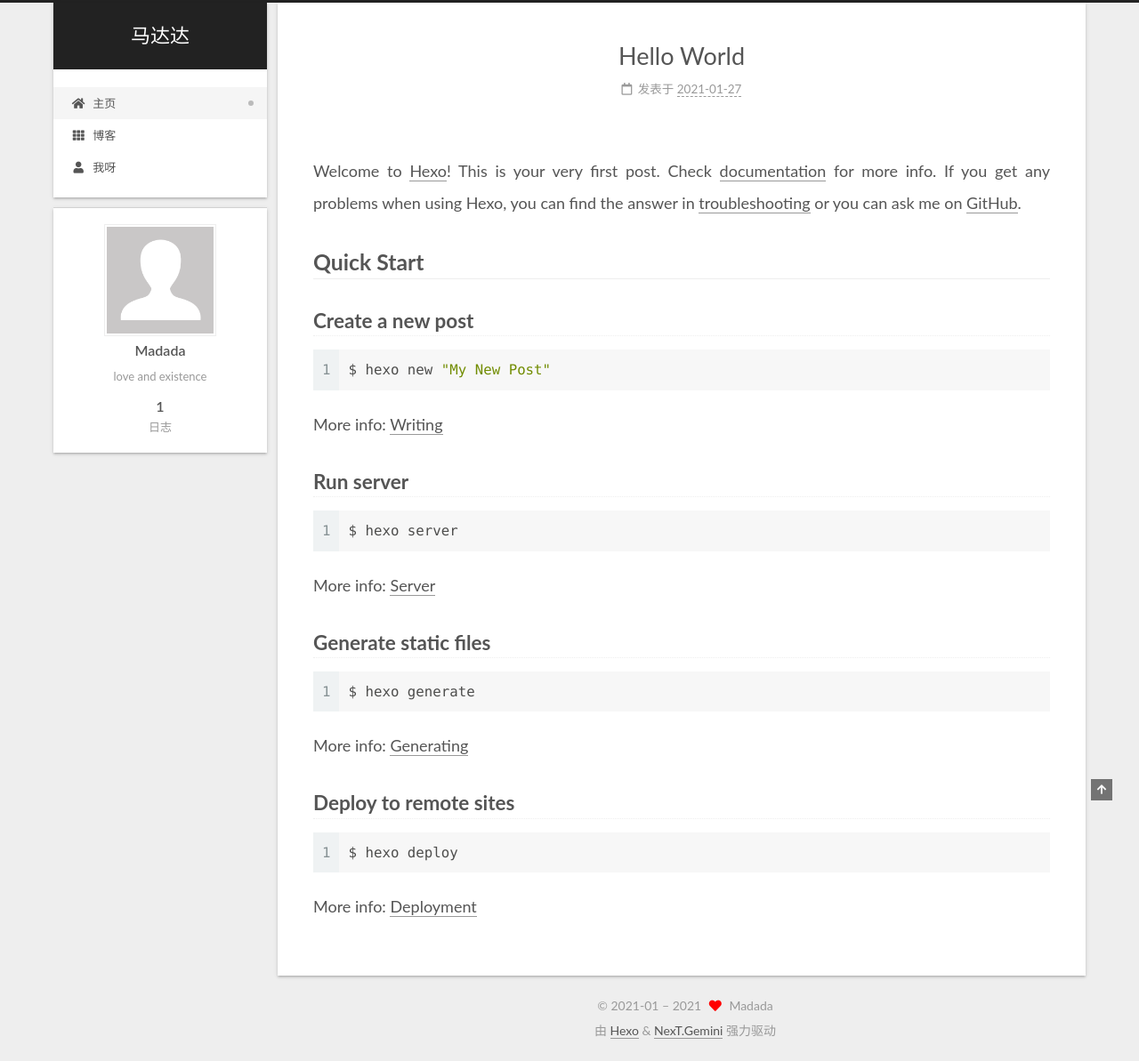
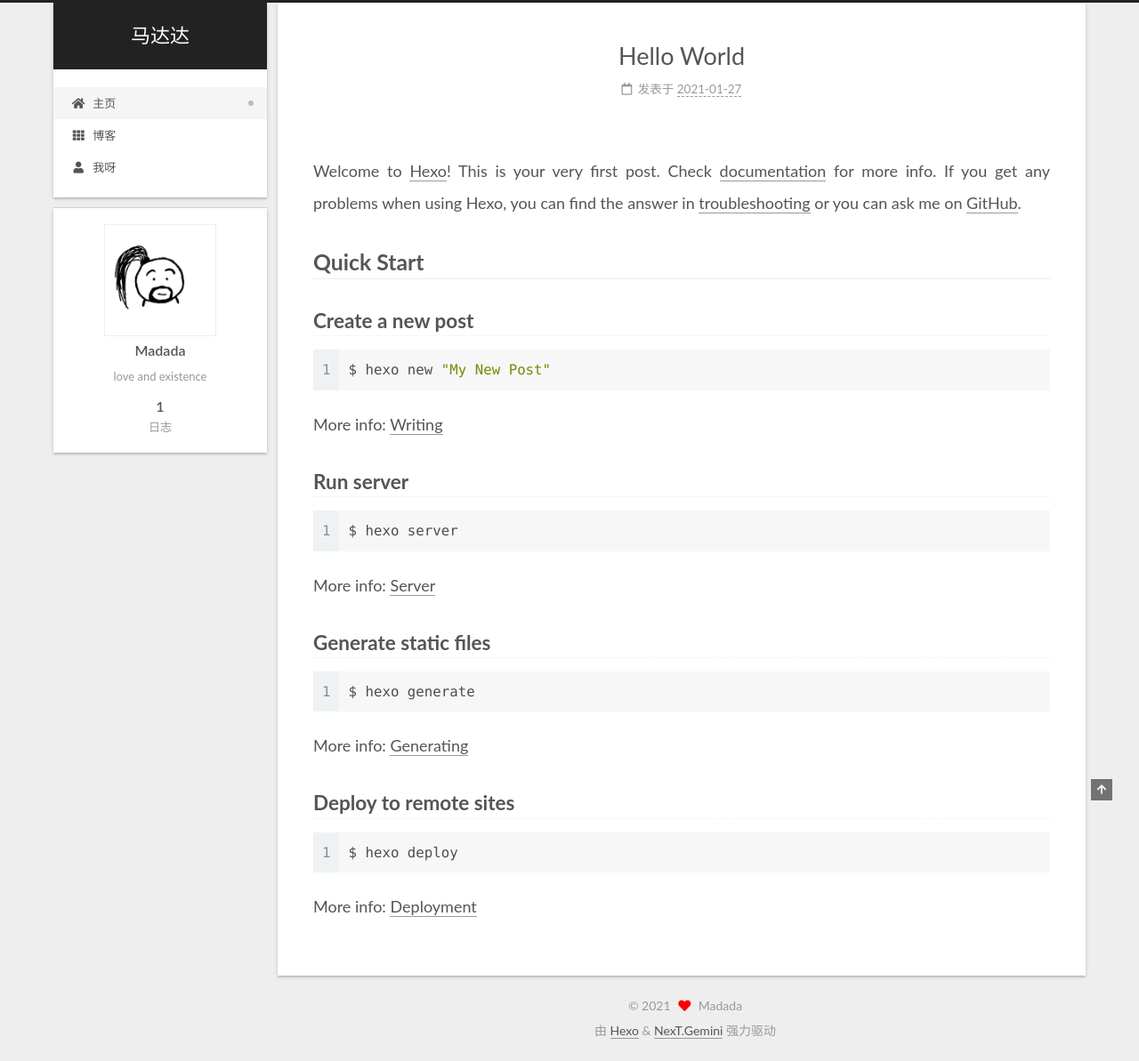
Before and after one commit to Iamliuguo/Iamliuguo.github.io, a plain HTML site: page index.html in a window 1280 px wide. Shown: the whole page at 89% size. Drawn offline with Linux system fonts and the light colour scheme.

Commit message:
Site updated: 2021-01-28 22:48:42

```diff
--- a/css/main.css
+++ b/css/main.css
@@ -1168,7 +1168,7 @@ pre .javascript .function {
 }
 .links-of-author a::before,
 .links-of-author span.exturl::before {
-  background: #36e9ff;
+  background: #04ffff;
   border-radius: 50%;
   content: ' ';
   display: inline-block;
--- a/index.html
+++ b/index.html
@@ -155,7 +155,7 @@
     <link itemprop="mainEntityOfPage" href="http://example.com/2021/01/27/hello-world/">
 
     <span hidden itemprop="author" itemscope itemtype="http://schema.org/Person">
-      <meta itemprop="image" content="/images/avatar.gif">
+      <meta itemprop="image" content="/images/avatar.png">
       <meta itemprop="name" content="Madada">
       <meta itemprop="description" content="love and existence">
     </span>
@@ -273,7 +273,7 @@
       <div class="site-overview-wrap sidebar-panel">
         <div class="site-author motion-element" itemprop="author" itemscope itemtype="http://schema.org/Person">
     <img class="site-author-image" itemprop="image" alt="Madada"
-      src="/images/avatar.gif">
+      src="/images/avatar.png">
   <p class="site-author-name" itemprop="name">Madada</p>
   <div class="site-description" itemprop="description">love and existence</div>
 </div>
@@ -308,7 +308,7 @@
 
 <div class="copyright">
 
-  &copy; 2021-01 –
+  &copy;
   <span itemprop="copyrightYear">2021</span>
   <span class="with-love">
     <i class="fa fa-heart"></i>
```
Also changed, not shown: 2021/01/27/hello-world/index.html (+3 -3 lines), about/index.html (+2 -2 lines), archives/2021/01/index.html (+2 -2 lines), archives/2021/index.html (+2 -2 lines), archives/index.html (+2 -2 lines), blog/index.html (+2 -2 lines).
